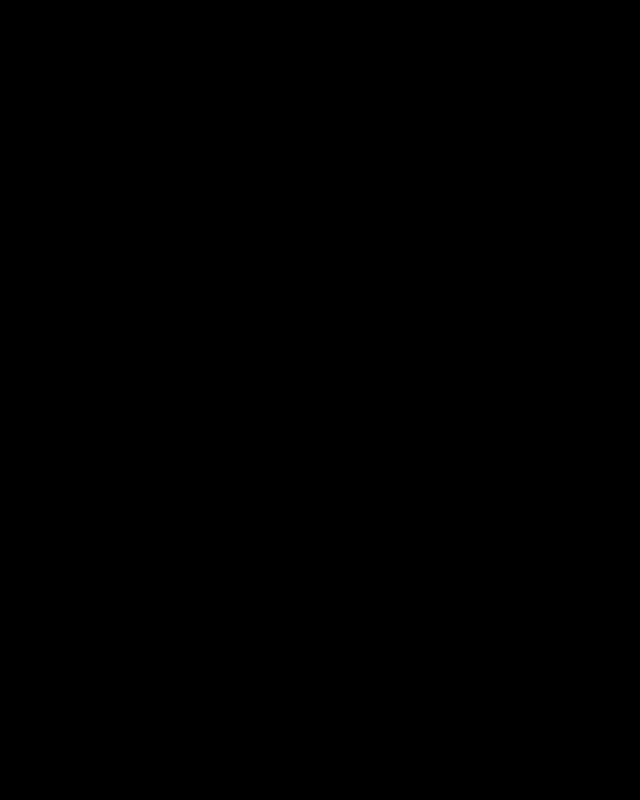
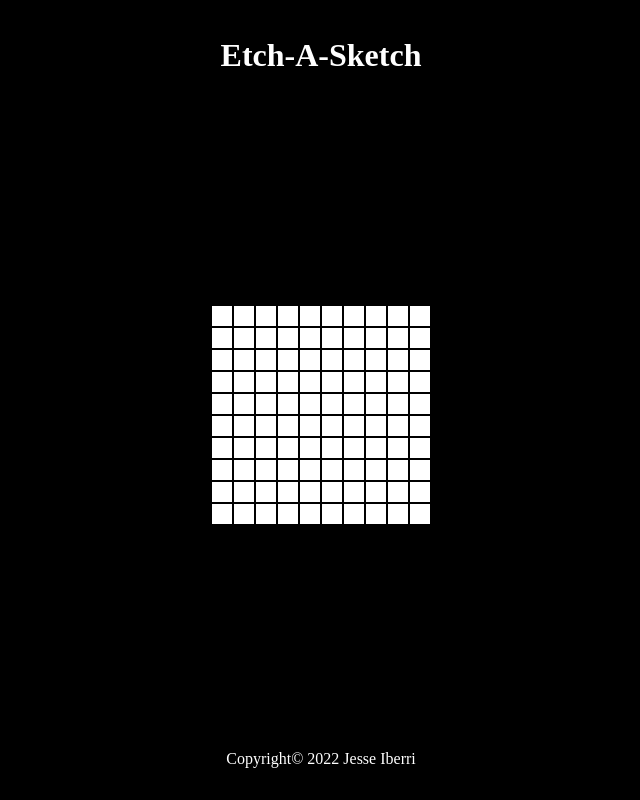
Before and after one commit to heyzuess/Etch-A-Sketch, a plain HTML site: page index.html in a window 1280 px wide. Shown: the whole page, without its empty margins (319-959 px from the left). Drawn offline with Linux system fonts and the light colour scheme.

Commit message:
Added basic site layout + Logic

```diff
--- a/index.html
+++ b/index.html
@@ -9,9 +9,11 @@
     <title>Etch-A-Sketch</title>
 </head>
 <body>
-    <div class="container" id="main">
-        <div class="container" id="grid"></div>
-    </div>
+    <header class="container">
+        <h1>Etch-A-Sketch</h1>
+    </header>
+    <div class="container" id="grid"></div>
+    <footer class="container">Copyright© 2022 Jesse Iberri</footer>
     <script src="script.js" type="text/javascript"></script>
 </body>
 </html>
--- a/script.js
+++ b/script.js
@@ -3,7 +3,7 @@ class Grid {
         this.width = width;
         this.height = height;
         this.element = document.getElementById('grid');
-        this.class = 'grid-tile';
+        this.class = 'grid-obj';
     }
 
     clearAll () {
@@ -14,6 +14,31 @@ class Grid {
             console.log(tile);
         }
     }
+
+    buildGrid () {
+        for (let i = 0; i < this.width; i++) {
+            let col = document.createElement('div');
+            col.classList.add(this.class);
+            col.classList.add('container');
+            col.classList.add('grid-col');
+
+            for (let j = 0; j < this.height; j++) {
+                let element = document.createElement('div');
+                element.classList.add(this.class);
+                element.classList.add('grid-tile');
+                let widthStyle = `${this.width}px`;
+                let heightStyle = `${this.height}px`;
+                element.style.padding = `${widthStyle} ${heightStyle} ${widthStyle} ${heightStyle}`;
+
+                //test
+                //element.innerHTML = `Row: ${i}, Col: ${j}`;
+
+                col.append(element);
+            }
+
+            this.element.append(col);
+        }
+    }
 }
 
 let gridWidth = 10;
@@ -21,9 +46,4 @@ let gridHeight = 10;
 let grid = new Grid(gridWidth, gridHeight);
 
 grid.clearAll();
-
-for (let i = 0; i < grid.width; i++) {
-    let element = document.createElement('div');
-    element.classList.add(grid.class);
-    element.innerHTML = i.toString();
-}
+grid.buildGrid();
--- a/style.css
+++ b/style.css
@@ -1,3 +1,44 @@
 body {
     background-color: black;
+    color: white;
+
+    margin: 0;
+    padding: 0;
+
+    display: flex;
+    flex-direction: column;
+    align-items: center;
+    justify-content: center;
+    gap: 32px;
+
+    height: 100vh;
 }
+
+.container {
+    display: flex;
+}
+
+#grid {
+    justify-content: center;
+    align-items: center;
+    flex: 1;
+}
+
+.grid-col {
+    flex-direction: column;
+    margin: 0;
+    padding: 0;
+}
+
+.grid-tile {
+    border: 1px solid black;
+    background-color: white;
+}
+
+header {
+    padding: 16px;
+}
+
+footer {
+    padding: 32px;
+}
```
